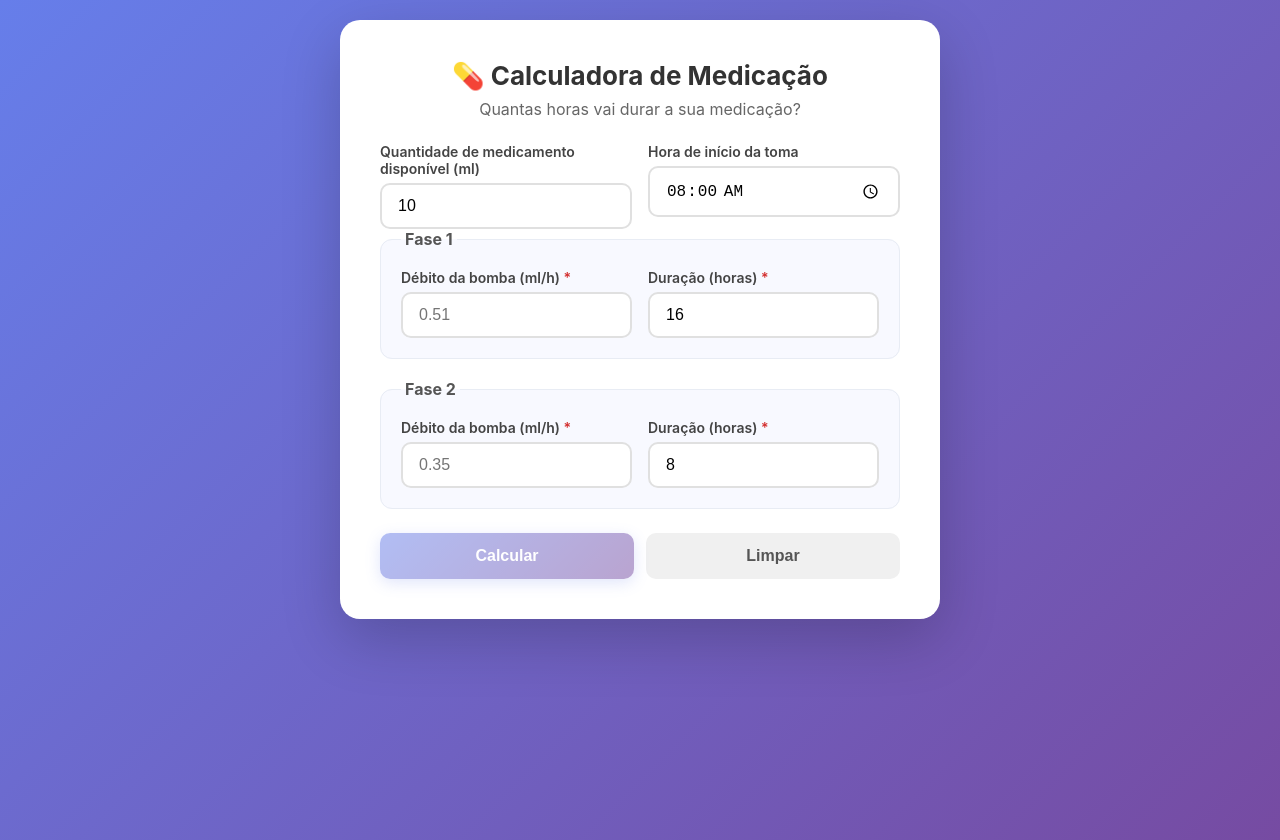
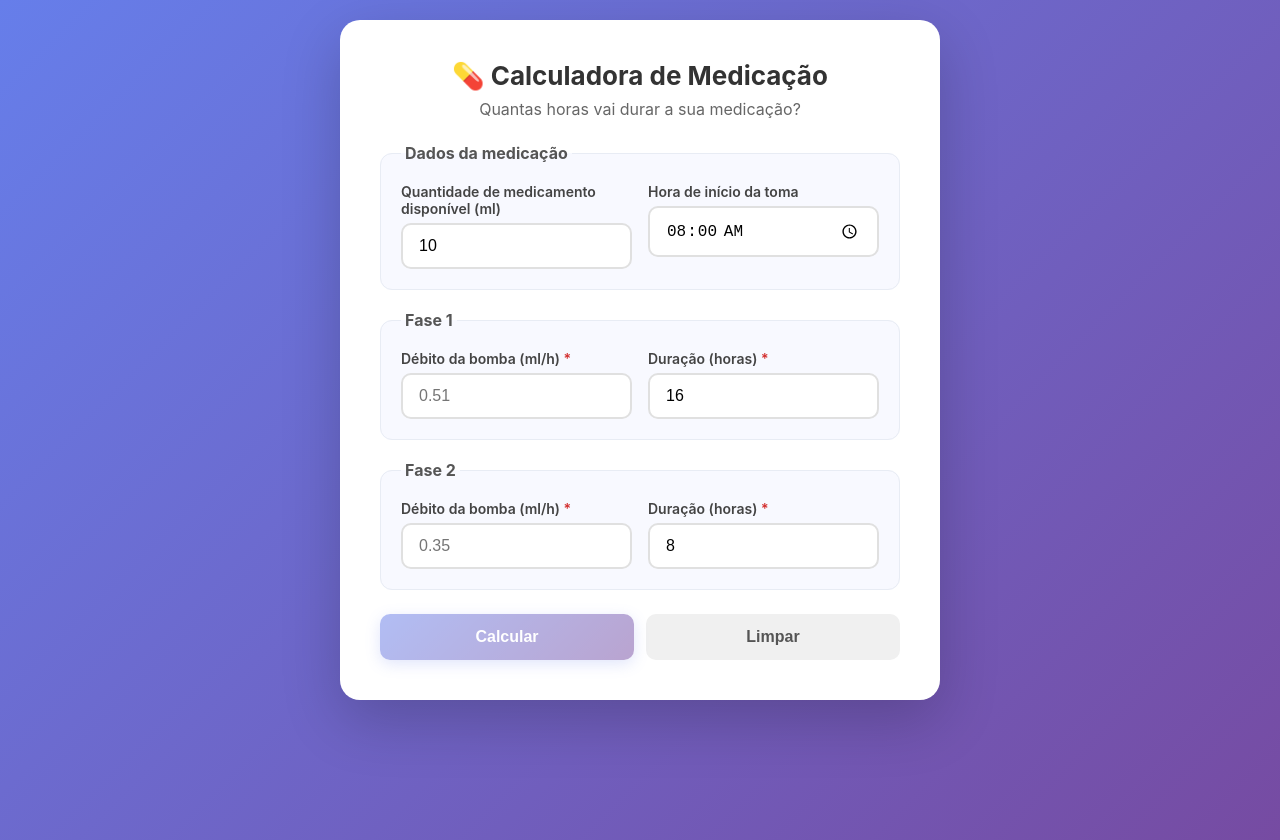
Before and after one commit to madrigaltercena/medication-dose-calculator, a React (Vite) app: page / in a window 1280 px wide. Built offline with nearby package versions, Linux system fonts and the light colour scheme.

Commit message:
Use fieldset PhaseSection for volume+time inputs too

```diff
--- a/src/App.jsx
+++ b/src/App.jsx
@@ -28,7 +28,7 @@ function App() {
         </header>
 
         <form onSubmit={handleSubmit} noValidate aria-label="Formulário de cálculo de medicação">
-          <section aria-labelledby="volume-section">
+          <PhaseSection title="Dados da medicação">
             <div className="phase-inputs">
               <FormInput
                 id="volume"
@@ -48,7 +48,7 @@ function App() {
                 onChange={setters.setStartTime}
               />
             </div>
-          </section>
+          </PhaseSection>
 
           <PhaseSection title="Fase 1">
             <div className="phase-inputs">
```
